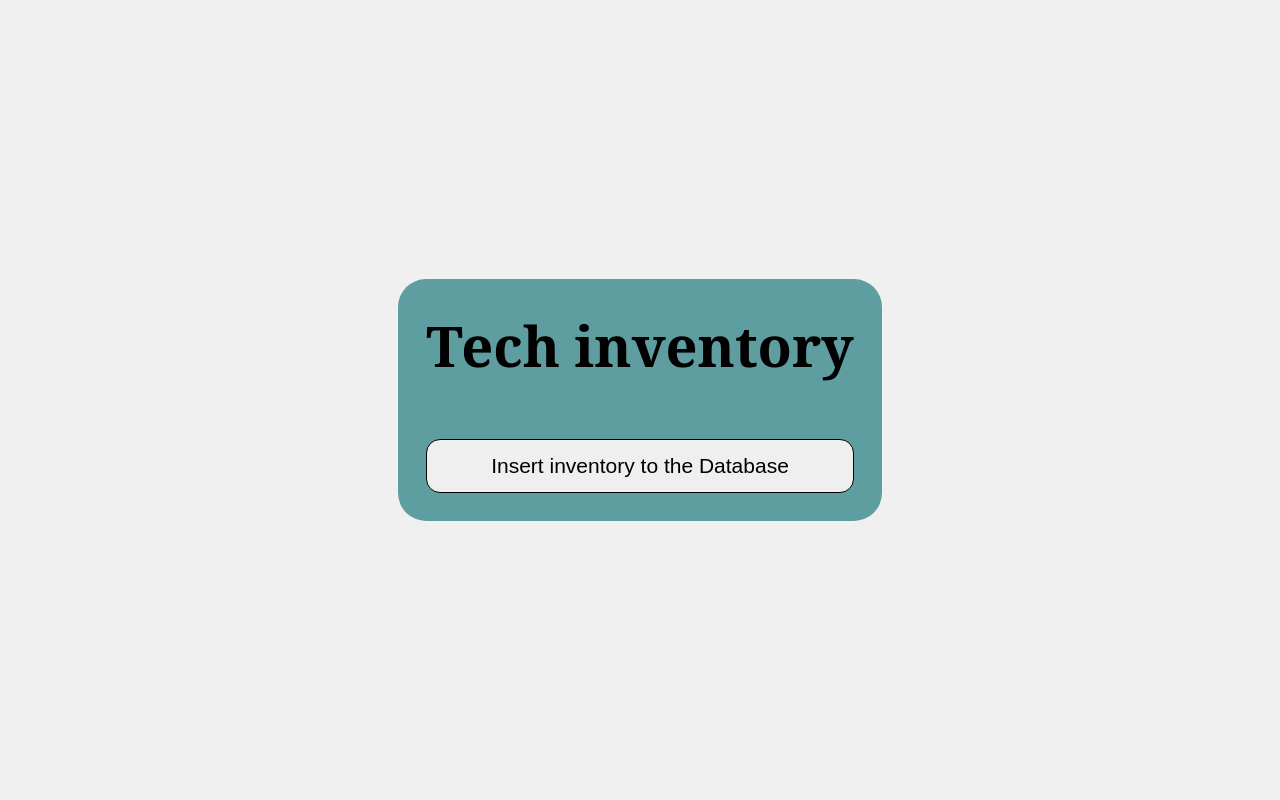
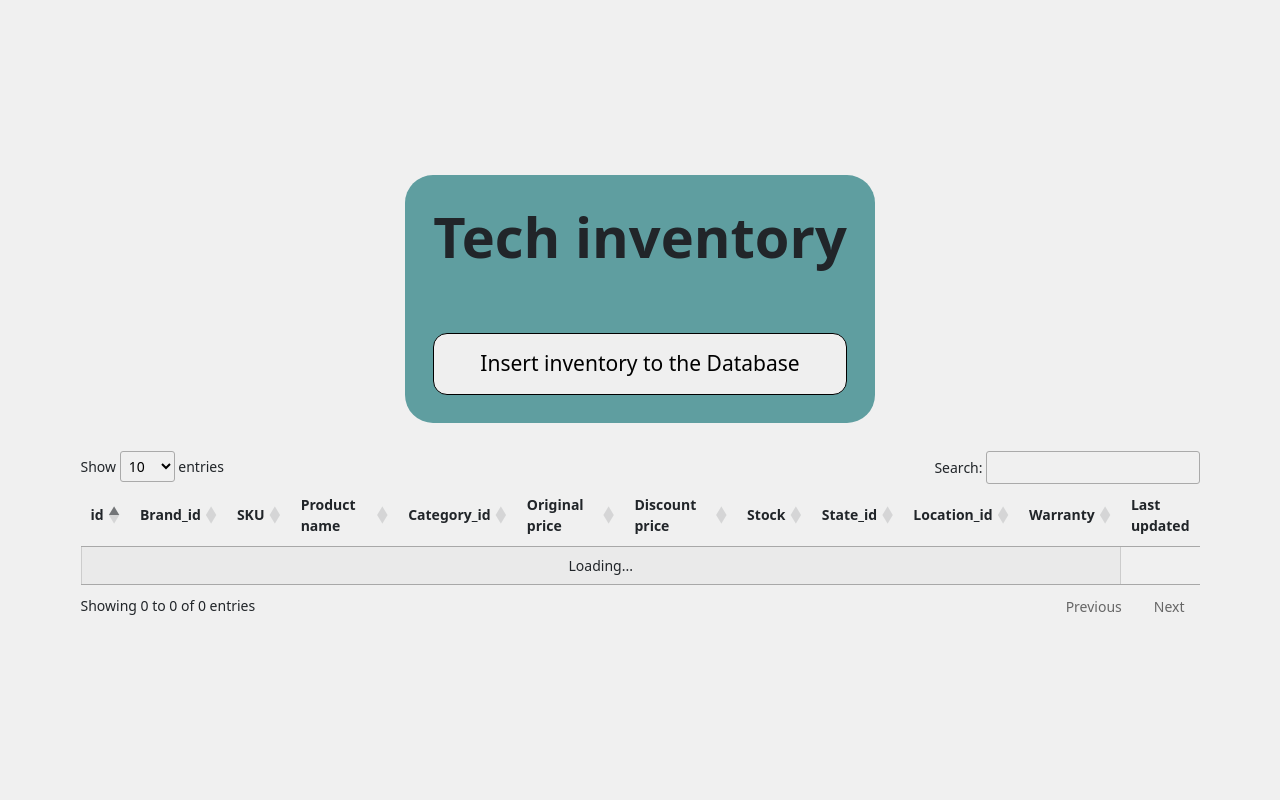
Before and after one commit to Titan0605/tech_inventory, a Flask app: page / in a window 1280 px wide. Run offline with Flask 3, Linux system fonts and the light colour scheme; some libraries are stand-ins or nearby versions.

Commit message:
Add a layout. Add the basic structure of the table. Add the datatables funtionalities.

```diff
--- a/routes/showInfo.py
+++ b/routes/showInfo.py
@@ -16,4 +16,4 @@ def info():
     products = productsModel.ProductsModel()
 
     print(products.getProducts())
-    return render_template("index.html")
+    return render_template('index.html', products_list = products) #was change to return the products
--- /dev/null
+++ b/static/js/datatables.js
@@ -0,0 +1,20 @@
+$(document).ready(function(){
+    $("#myTable").DataTable({
+        'ajax': {
+            'url': "/routes/showInfo.py"
+        },
+        'columns': [
+            { products: 'id'},
+            { products: 'brand'},
+            { products: 'SKU'},
+            { products: 'name'},
+            { products: 'category'},
+            { products: 'original_price'},
+            { products: 'discounted_price'},
+            { products: 'stock'},
+            { products: 'state'},
+            { products: 'location'},
+            { products: 'warranty'}
+        ]
+    });
+});
--- a/templates/index.html
+++ b/templates/index.html
@@ -1,20 +1,46 @@
-<!DOCTYPE html>
-<html lang="en">
-<head>
-    <meta charset="UTF-8">
-    <meta name="viewport" content="width=device-width, initial-scale=1.0">
-    <link rel="stylesheet" href="/static/css/styles.css">
-    <title>Presentation</title>
-</head>
-<body>
-    <header></header>
-    <main>
-        <section class="button_section">
-            <h1 class="tittle">Tech inventory</h1>
-            <button id="getInventoryBtn">Insert inventory to the Database</button>
-        </section>
-    </main>
-    <footer></footer>
-    <script src="{{ url_for('static', filename='js/inventory.js') }}"></script>
-</body>
-</html>
+{%extends 'layouts/base.html'%}
+{% block title%}Tech Inventory{% endblock%}
+{% block content%}
+<section class="button_section">
+    <h1 class="tittle">Tech inventory</h1>
+    <button id="getInventoryBtn">Insert inventory to the Database</button>
+</section>
+
+<table id="myTable" class="display cell-border table_content">
+    <thead>
+        <tr>
+            <th>id</th>
+            <th>Brand_id</th>
+            <th>SKU</th>
+            <th>Product name</th>
+            <th>Category_id</th>
+            <th>Original price</th>
+            <th>Discount price</th>
+            <th>Stock</th>
+            <th>State_id</th>
+            <th>Location_id</th>
+            <th>Warranty</th>
+            <th>Last updated</th>
+        </tr>
+        <tbody>
+            <!-- First and low performance way to print the data (delete this) -->
+            {% for product in products_list %}
+            <tr>
+                <td>{{ product['id'] }}</td>
+                <td>{{ product['id'] }}</td>
+                <td>{{ product['id'] }}</td>
+                <td>{{ product['id'] }}</td>
+                <td>{{ product['id'] }}</td>
+                <td>{{ product['id'] }}</td>
+                <td>{{ product['id'] }}</td>
+                <td>{{ product['id'] }}</td>
+                <td>{{ product['id'] }}</td>
+                <td>{{ product['id'] }}</td>
+                <td>{{ product['id'] }}</td>
+                <td>{{ product['id'] }}</td>
+            </tr>
+            {% endfor %}
+        </tbody>
+    </thead>
+</table>
+{% endblock%}
--- /dev/null
+++ b/templates/layouts/base.html
@@ -0,0 +1,40 @@
+<!DOCTYPE html>
+<html lang="en">
+
+<head>
+    <meta charset="UTF-8">
+    <meta name="viewport" content="width=device-width, initial-scale=1.0">
+    <title>{% block title%}{% endblock%}</title>
+    <!-- CDN of Bootstrap-->
+    <link href="https://cdn.jsdelivr.net/npm/bootstrap@5.3.2/dist/css/bootstrap.min.css" rel="stylesheet">
+    <!-- CSS of DataTables -->
+    <link rel="stylesheet" href="https://cdn.datatables.net/1.13.6/css/jquery.dataTables.min.css">
+    <!-- CSS of the project -->
+    <link rel="stylesheet" href="/static/css/styles.css">
+    <!-- jQuery for DataTables) -->
+    <script src="https://code.jquery.com/jquery-3.6.0.min.js"></script>
+    <!-- JS of DataTables -->
+    <script src="https://cdn.datatables.net/1.13.6/js/jquery.dataTables.min.js"></script>
+    <!-- CDN of AwesomeFonts -->
+    <link rel="stylesheet" href="https://cdnjs.cloudflare.com/ajax/libs/font-awesome/6.6.0/css/all.min.css">
+
+
+
+</head>
+
+<body>
+    <!--  -->
+    <header>{% block header%}{% endblock%}</header>
+    <main>
+        {% block content%}{% endblock%}
+    </main>
+    <footer>{% block footer%}{% endblock%}</footer>
+    <!--  -->
+    <!-- Script of the creation of datatables -->
+    <script src="{{ url_for('static', filename='js/datatables.js') }}"></script>
+    <script src="{{ url_for('static', filename='js/inventory.js') }}"></script>
+    <!-- Script of Bootstrap -->
+    <script src="https://cdn.jsdelivr.net/npm/bootstrap@5.3.3/dist/js/bootstrap.bundle.min.js" integrity="sha384-YvpcrYf0tY3lHB60NNkmXc5s9fDVZLESaAA55NDzOxhy9GkcIdslK1eN7N6jIeHz" crossorigin="anonymous"></script>
+
+</body>
+</html>
```
